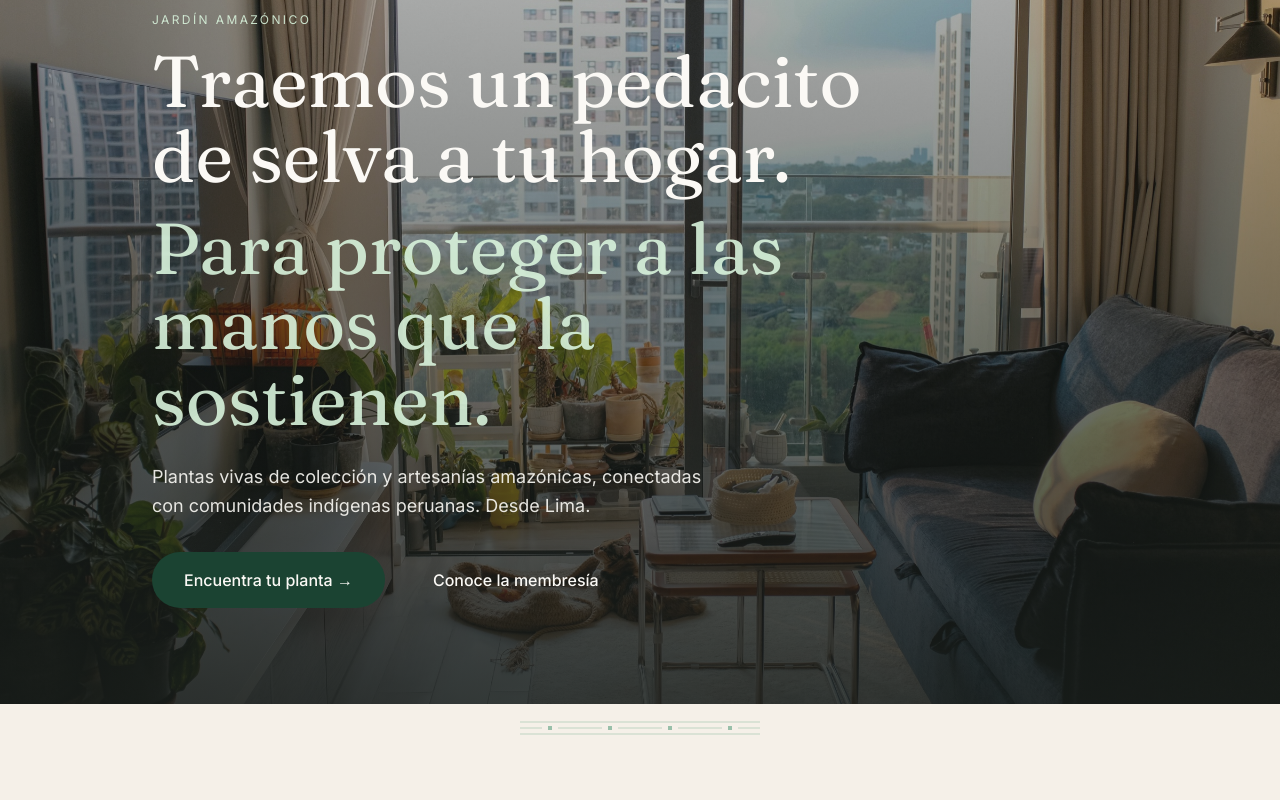
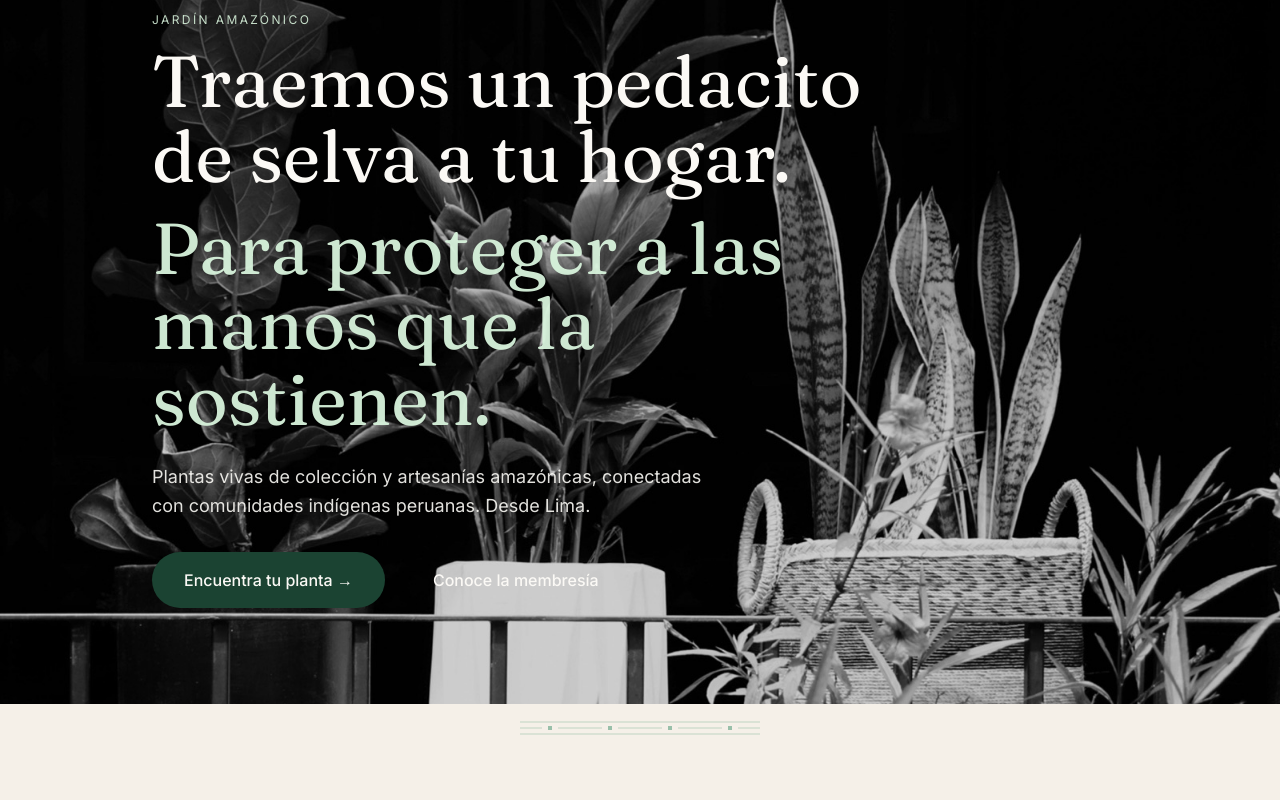
Before and after one commit to eajalcrina/jardin-amazonico, a Next.js app: page / in a window 1280 px wide. Shown: the top 800 px of the page. Built offline with nearby package versions, Linux system fonts and the light colour scheme.

Commit message:
feat(hero): rotating background of 8 photos every 500ms with ja-darker overlay

```diff
--- a/components/sections/Hero.tsx
+++ b/components/sections/Hero.tsx
@@ -1,24 +1,73 @@
+"use client";
+
 import Image from "next/image";
 import Link from "next/link";
+import { useEffect, useState } from "react";
+import { useReducedMotion } from "framer-motion";
 import { Button } from "@/components/ui/Button";
 
+const ROTATION_IMAGES = [
+  "/images/general-1.jpg",
+  "/images/general-2.jpg",
+  "/images/general-3.jpg",
+  "/images/general-4.jpg",
+  "/images/general-5.jpg",
+  "/images/general-6.jpg",
+  "/images/general-7.jpg",
+  "/images/general-8.jpg",
+];
+
+const ROTATE_INTERVAL_MS = 500;
+
 export function Hero() {
+  const reduceMotion = useReducedMotion();
+  const [idx, setIdx] = useState(0);
+
+  useEffect(() => {
+    if (reduceMotion) return;
+    const t = setInterval(() => {
+      setIdx((i) => (i + 1) % ROTATION_IMAGES.length);
+    }, ROTATE_INTERVAL_MS);
+    return () => clearInterval(t);
+  }, [reduceMotion]);
+
   return (
     <section
       id="hero"
       className="relative isolate min-h-[88svh] flex items-end overflow-hidden"
     >
-      <Image
-        src="/images/hero.jpg"
-        alt="Planta amazónica en interior limeño"
-        fill
-        priority
-        sizes="100vw"
-        className="object-cover -z-10"
-        style={{ filter: "saturate(0.9) brightness(0.92)" }}
+      {/* Stack all images; show one at a time via opacity for smooth crossfade */}
+      <div className="absolute inset-0 -z-10">
+        {ROTATION_IMAGES.map((src, i) => (
+          <div
+            key={src}
+            className="absolute inset-0 transition-opacity duration-300 ease-in-out"
+            style={{
+              opacity: i === idx ? 1 : 0,
+              filter: "saturate(0.85) brightness(0.88)",
+            }}
+          >
+            <Image
+              src={src}
+              alt=""
+              aria-hidden={i !== idx}
+              fill
+              priority={i === 0}
+              sizes="100vw"
+              className="object-cover"
+            />
+          </div>
+        ))}
+      </div>
+
+      {/* Strong overlay using new darker green for guaranteed text contrast */}
+      <div
+        className="absolute inset-0 -z-10"
+        style={{
+          background:
+            "linear-gradient(to bottom, color-mix(in oklab, var(--color-ja-darker) 40%, transparent) 0%, color-mix(in oklab, var(--color-ja-darker) 65%, transparent) 50%, color-mix(in oklab, var(--color-ja-darker) 92%, transparent) 100%)",
+        }}
       />
-      {/* Doble overlay: vignette + bottom darken para asegurar contraste con tipografía */}
-      <div className="absolute inset-0 -z-10 bg-gradient-to-b from-ja-ink/30 via-ja-ink/55 to-ja-ink/85" />
 
       <div className="container mx-auto px-6 pb-16 md:pb-24 max-w-5xl">
         <p className="text-xs uppercase tracking-[0.2em] text-ja-light/90">
@@ -26,7 +75,7 @@ export function Hero() {
         </p>
         <h1 className="mt-4 font-display text-4xl leading-[1.05] text-ja-paper md:text-7xl md:max-w-3xl">
           Traemos un pedacito de selva a tu hogar.
-          <span className="block text-ja-light/90 mt-3 md:mt-4">
+          <span className="block text-ja-light/95 mt-3 md:mt-4">
             Para proteger a las manos que la sostienen.
           </span>
         </h1>
```
